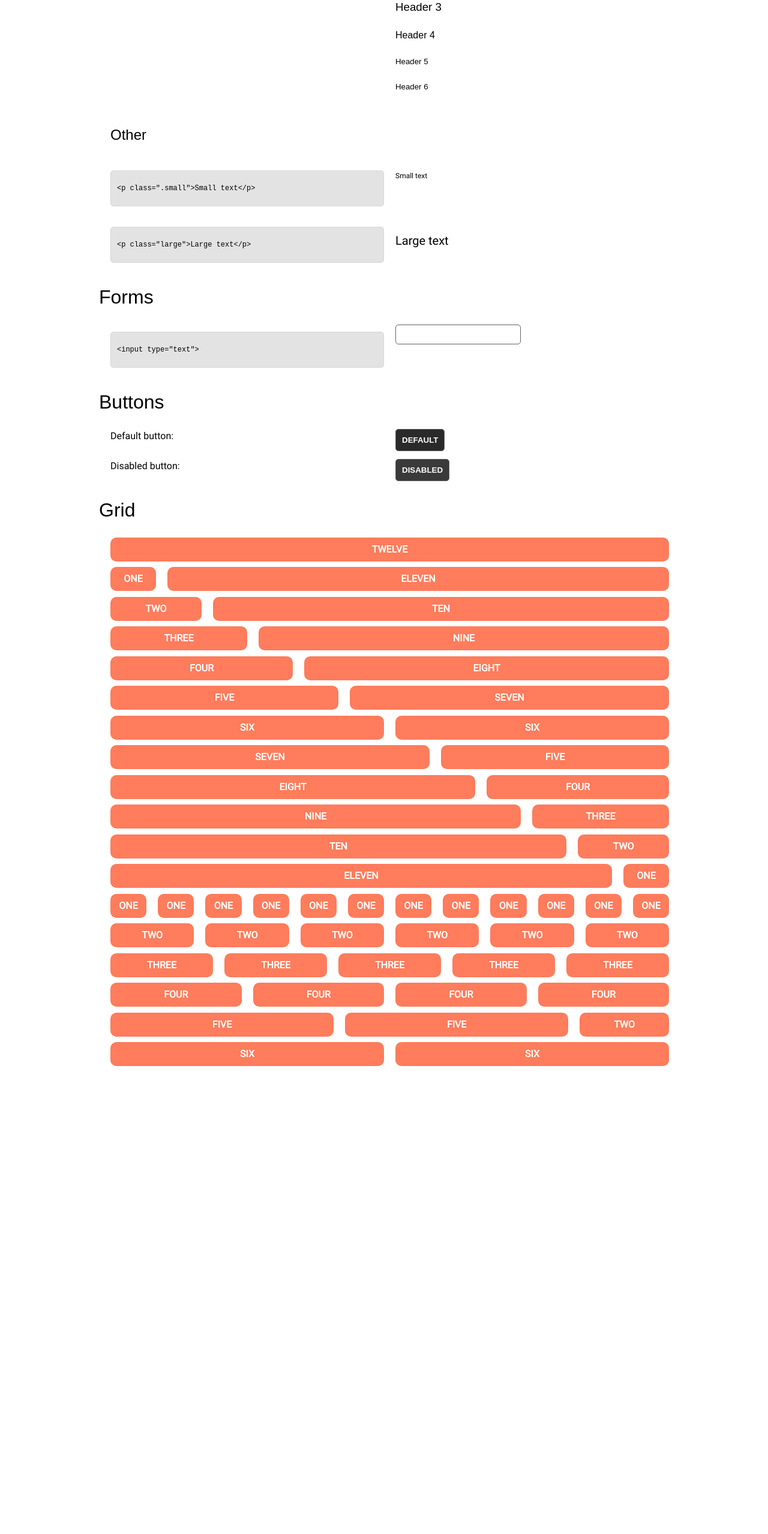
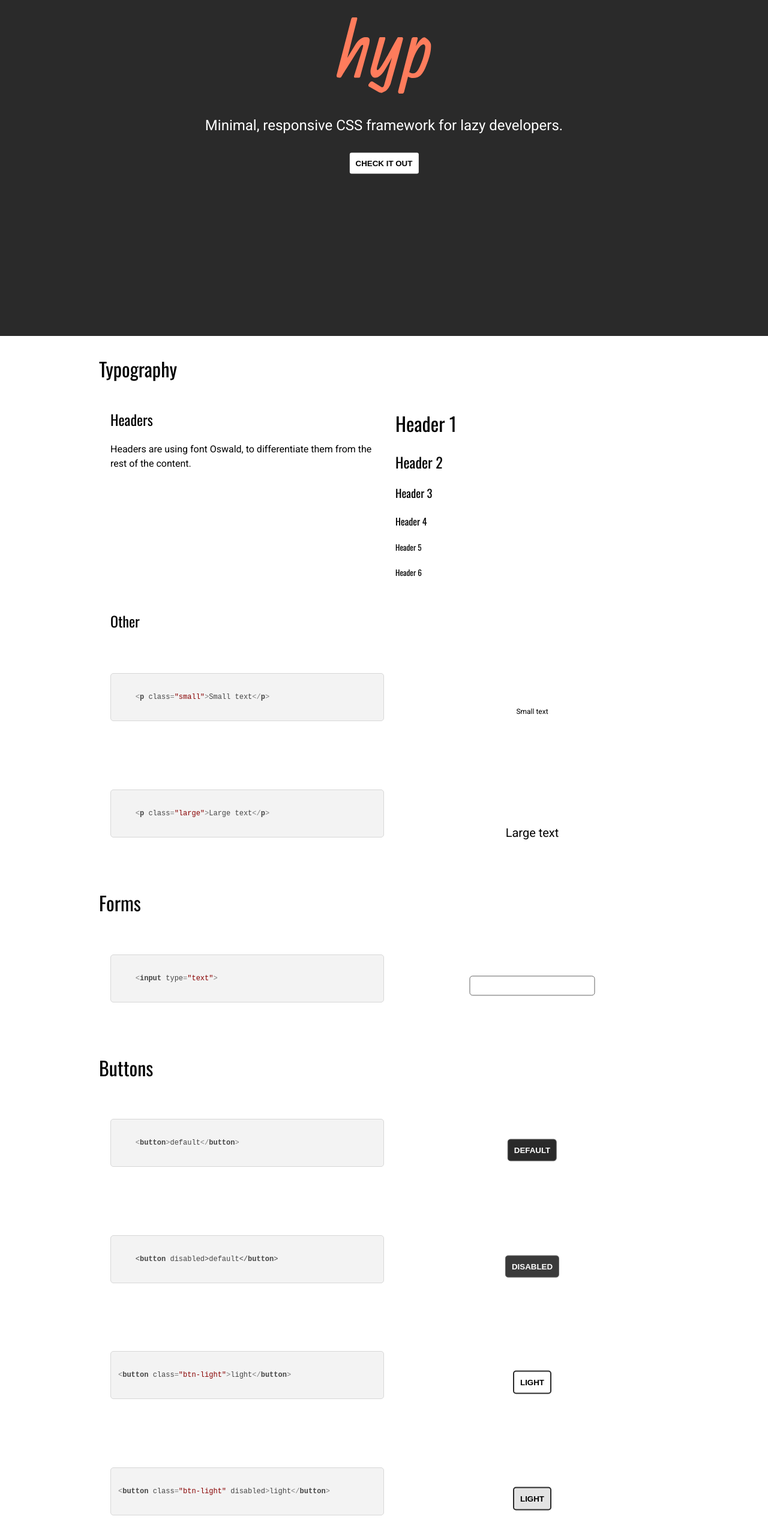
Before and after one commit to krszwsk/hyp, a website: page docs/index.html in a window 1280 px wide. Shown: the part 240-2797 px from the top of the page at 60% size. Before the commit the page ends 2027 px from the top, so only its background shows below. Drawn offline with nearby package versions, Linux system fonts and the light colour scheme; a web font is replaced by a local one.

Commit message:
:art: :sparkles: more docs, little bit of design, logo, highlightjs, scrolling on click

```diff
--- a/docs/css/hyp.min.css
+++ b/docs/css/hyp.min.css
@@ -3,9 +3,9 @@ hyp 0.0.0
 Copyright 2016 Krzysztof Kraszewski
 Free to use under MIT licence.
 */
-@font-face{font-family:Roboto;font-style:normal;font-weight:400;src:local('Roboto'),local('Roboto-Regular'),url(https://fonts.gstatic.com/s/roboto/v15/zN7GBFwfMP4uA6AR0HCoLQ.ttf) format('truetype')}@font-face{font-family:Oswald;font-style:normal;font-weight:400;src:local('Oswald Regular'),local('Oswald-Regular'),url(https://fonts.gstatic.com/s/oswald/v11/Y_TKV6o8WovbUd3m_X9aAA.ttf) format('truetype')}html{font-size:65%}body{font-family:Roboto,sans-serif;font-size:16px;line-height:1.5;margin:0;padding:0;width:100%}
+@import url(https://fonts.googleapis.com/css?family=Roboto);@import url(https://fonts.googleapis.com/css?family=Oswald);html{font-size:65%}body{font-family:Roboto,sans-serif;font-size:16px;line-height:1.5;margin:0;padding:0;width:100%}
 h1,h2,h3,h4,h5,h6{font-family:Oswald,sans-serif;font-weight:500}.small{font-size:12px}.large{font-size:20px}
-.container{max-width:950px;margin:0 auto}.row{display:flex;flex-direction:row;justify-content:flex-start;margin:1%;min-height:40px;width:100%;max-width:100%}.row-center{display:flex;flex-direction:row;justify-content:center;min-height:50px}.row [class*=" col-"],.row [class^=col-]{margin:0 1%;min-height:0}.row .col-1{width:8.16666667%}.row .col-2{width:16.3333333333%}.row .col-3{width:24.5%}.row .col-4{width:32.6666666667%}.row .col-5{width:40.8333333333%}.row .col-6{width:49%}.row .col-7{width:57.1666666665%}.row .col-8{width:65.3333333333%}.row .col-9{width:73.5000000002%}.row .col-10{width:81.6666666667%}.row .col-11{width:89.8333333333%}.row .col-12{width:100%}@media screen and (max-width:768px){.row,.row-center{flex-wrap:wrap;margin:0}.row [class*=" col-"],.row [class^=col-]{margin:1% 5%;width:100%}}
+.container{max-width:950px;margin:0 auto;padding:10px 20px}.row{display:flex;flex-direction:row;justify-content:flex-start;margin:1%;min-height:40px;width:100%;max-width:100%}.row-center{display:flex;flex-direction:row;justify-content:center;min-height:50px}.row [class*=" col-"],.row [class^=col-]{margin:0 1%;min-height:0}.row .col-1{width:8.16666667%}.row .col-2{width:16.3333333333%}.row .col-3{width:24.5%}.row .col-4{width:32.6666666667%}.row .col-5{width:40.8333333333%}.row .col-6{width:49%}.row .col-7{width:57.1666666665%}.row .col-8{width:65.3333333333%}.row .col-9{width:73.5000000002%}.row .col-10{width:81.6666666667%}.row .col-11{width:89.8333333333%}.row .col-12{width:100%}@media screen and (max-width:768px){.row,.row-center{flex-wrap:wrap;margin:0}.row [class*=" col-"],.row [class^=col-]{margin:1% 5%;width:100%}}
 input[type=text],input[type=password],input[type=number],textarea{border:1px solid #636363;border-radius:5px;padding:8px 15px;outline:0;-webkit-transition:.5s;-moz-transition:.5s;-ms-transition:.5s;-o-transition:.5s;transition:.5s}input[type=text]:focus,input[type=password]:focus,input[type=number]:focus,textarea:focus{border:1px solid #2DC7FF}
-button{background-color:#2a2a2a;border:1px solid #636363;border-radius:5px;color:#fff;font-weight:700;outline:0;padding:10px;text-transform:uppercase;-webkit-transition:.3s;-moz-transition:.3s;-ms-transition:.3s;-o-transition:.3s;transition:.3s}button:hover:not([disabled]){background-color:#fff;color:#2a2a2a;cursor:pointer}button:disabled{background-color:#3a3a3a;cursor:not-allowed;transition:none}
-.pull-left{float:left}.pull-right{float:right}.center{display:flex;flex-direction:row;justify-content:center}.code{background-color:#e3e3e3;border:1px solid #D7D7D7;border-radius:5px;font-family:monospace;font-size:12px;padding:20px 10px}
+button{font-weight:700;outline:0;padding:10px;text-transform:uppercase;background-color:#2a2a2a;border:1px solid #636363;border-radius:5px;color:#fff;-webkit-transition:.3s;-moz-transition:.3s;-ms-transition:.3s;-o-transition:.3s;transition:.3s}button:hover:not([disabled]){background-color:#fff;color:#2a2a2a;cursor:pointer}button:disabled{background-color:#3a3a3a;cursor:not-allowed;transition:none}.btn-light{background-color:#fff;border:2px solid #2a2a2a;border-radius:5px;color:#000;transition:.3s}.btn-light:hover:not([disabled]){background-color:#2a2a2a;border:2px solid #fff;color:#fff}.btn-light:disabled{background-color:#e3e3e3;cursor:not-allowed;transition:none}
+.pull-left{float:left}.pull-right{float:right}pre>code{background-color:#e3e3e3;border:1px solid #D7D7D7;border-radius:5px;font-family:monospace;font-size:12px;padding:20px 10px}.full{width:100%;height:100vh}.center-vh-parent{position:relative}.center-vh{position:absolute;top:50%;left:50%;-webkit-transform:translate(-50%,-50%);-moz-transform:translate(-50%,-50%);-ms-transform:translate(-50%,-50%);-o-transform:translate(-50%,-50%);transform:translate(-50%,-50%)}
--- a/docs/css/index.css
+++ b/docs/css/index.css
@@ -1,4 +1,17 @@
-.grid .row div {
+.hello {
+    background-color: #2a2a2a;
+    position: relative;
+}
+
+.hello .content {
+    display: block;
+    text-align: center;
+
+    color: white;
+    font-size: 24px;
+}
+
+.grid .grid-example .row div {
     background-color: #ff7c5c;
     border-radius: 10px;
     color: white;
@@ -6,3 +19,7 @@
     line-height: 40px;
     text-align: center;
 }
+
+code {
+    font-size: 12px;
+}
--- a/docs/index.html
+++ b/docs/index.html
@@ -4,18 +4,39 @@
     <meta charset="UTF-8">
     <meta name=viewport content="width=device-width, initial-scale=1">
     <title>hyp</title>
+
+    <link rel="stylesheet" href="//cdnjs.cloudflare.com/ajax/libs/highlight.js/9.8.0/styles/default.min.css">
+    <script src="//cdnjs.cloudflare.com/ajax/libs/highlight.js/9.8.0/highlight.min.js"></script>
+    <script src="https://code.jquery.com/jquery-3.1.1.min.js"
+            integrity="sha256-hVVnYaiADRTO2PzUGmuLJr8BLUSjGIZsDYGmIJLv2b8="
+            crossorigin="anonymous"></script>
+
     <link rel="stylesheet" type="text/css" href="css/hyp.min.css">
     <link rel="stylesheet" type="text/css" href="css/index.css">
 </head>
 <body>
+    <div class="hello full center-vh-parent">
+        <div class="content center-vh">
+            <img src="img/hyp.svg" class="">
+            <div class="desc">
+                <p>
+                    Minimal, responsive CSS framework for lazy developers.
+                </p>
+            </div>
+            <button class="btn-light">Check it out</button>
+        </div>
+    </div>
+
     <div class="container">
+        <div id="docs" class="docs">
             <div class="typography">
                 <h1>Typography</h1>
                 <div class="row">
                     <div class="col-6">
                         <h2>Headers</h2>
                         <p>
-                        Headers are using font Oswald, to differentiate them from the rest of the content.
+                            Headers are using font Oswald,
+                            to differentiate them from the rest of the content.
                         </p>
                     </div>
                     <div class="col-6">
@@ -34,12 +55,14 @@
                 </div>
                 <div class="row">
                     <div class="col-6">
-                    <p class="code">
-                        &lt;p class=".small"&gt;Small text&lt;/p&gt;
-                    </p>
+                         <pre>
+                             <code class="html">
+    &lt;p class=&quot;small&quot;&gt;Small text&lt;/p&gt;
+                             </code>
+                         </pre>
                     </div>
-                <div class="col-6">
-                    <p class="small">
+                    <div class="col-6 center-vh-parent">
+                        <p class="small center-vh">
                             Small text
                         </p>
                     </div>
@@ -47,12 +70,14 @@
 
                 <div class="row">
                     <div class="col-6">
-                    <p class="code">
+                        <pre>
+                            <code class="html">
     &lt;p class="large"&gt;Large text&lt;/p&gt;
-                    </p>
+                            </code>
+                        </pre>
                     </div>
-                <div class="col-6">
-                    <p class="large">
+                    <div class="col-6 center-vh-parent">
+                        <p class="large center-vh">
                             Large text
                         </p>
                     </div>
@@ -63,12 +88,14 @@
                 <h1>Forms</h1>
                 <div class="row">
                     <div class="col-6">
-                    <p class="code">
+                        <pre>
+                            <code class="html">
     &lt;input type="text"&gt;
-                    </p>
+                            </code>
+                        </pre>
                     </div>
-                <div class="col-6">
-                    <input type="text">
+                    <div class="col-6 center-vh-parent">
+                        <input type="text" class="center-vh">
                     </div>
                 </div>
             </div>
@@ -76,18 +103,59 @@
             <div class="buttons">
                 <h1>Buttons</h1>
                 <div class="row">
-                <div class="col-6">Default button:</div>
-                <div class="col-6"><button>default</button></div>
+                    <div class="col-6">
+                        <pre>
+                            <code class="html">
+    &lt;button&gt;default&lt;/button&gt;
+                            </code>
+                        </pre>
+                    </div>
+                    <div class="col-6 center-vh-parent">
+                        <button class="center-vh">default</button>
+                    </div>
                 </div>
                 <div class="row">
-                <div class="col-6">Disabled button: </div>
-                <div class="col-6"><button disabled>disabled</button></div>
+                    <div class="col-6">
+                        <pre>
+                            <code>
+    &lt;button disabled&gt;default&lt;/button&gt;
+                            </code>
+                        </pre>
+                    </div>
+                    <div class="col-6 center-vh-parent">
+                        <button disabled class="center-vh">disabled</button>
+                    </div>
+                </div>
+                <div class="row">
+                    <div class="col-6">
+                        <pre>
+                            <code class="html">
+&lt;button class="btn-light"&gt;light&lt;/button&gt;
+                            </code>
+                        </pre>
+                    </div>
+                    <div class="col-6 center-vh-parent">
+                        <button class="btn-light center-vh">light</button>
+                    </div>
+                </div>
+                <div class="row">
+                    <div class="col-6">
+                        <pre>
+                            <code class="html">
+&lt;button class="btn-light" disabled&gt;light&lt;/button&gt;
+                            </code>
+                        </pre>
+                    </div>
+                    <div class="col-6 center-vh-parent">
+                        <button class="btn-light center-vh" disabled>light</button>
+                    </div>
                 </div>
 
             </div>
 
             <div class="grid">
                 <h1>Grid</h1>
+                <div class="grid-example">
                     <div class="row">
                         <div class="col-12">TWELVE</div>
                     </div>
@@ -135,52 +203,55 @@
                         <div class="col-11">ELEVEN</div>
                         <div class="col-1">ONE</div>
                     </div>
+                </div>
+
                 <div class="row">
-                <div class="col-1">ONE</div>
-                <div class="col-1">ONE</div>
-                <div class="col-1">ONE</div>
-                <div class="col-1">ONE</div>
-                <div class="col-1">ONE</div>
-                <div class="col-1">ONE</div>
-                <div class="col-1">ONE</div>
-                <div class="col-1">ONE</div>
-                <div class="col-1">ONE</div>
-                <div class="col-1">ONE</div>
-                <div class="col-1">ONE</div>
-                <div class="col-1">ONE</div>
+                    <div class="col-12">
+                        <pre>
+                            <code class="html">
+    &lt;div class=&quot;row&quot;&gt;
+        &lt;div class=&quot;col-12&quot;&gt;TWELVE&lt;/div&gt;
+    &lt;/div&gt;
+    &lt;div class=&quot;row&quot;&gt;
+        &lt;div class=&quot;col-1&quot;&gt;ONE&lt;/div&gt;
+        &lt;div class=&quot;col-11&quot;&gt;ELEVEN&lt;/div&gt;
+    &lt;/div&gt;
+    &lt;!-- ... --&gt;
+    &lt;div class=&quot;row&quot;&gt;
+        &lt;div class=&quot;col-11&quot;&gt;ELEVEN&lt;/div&gt;
+        &lt;div class=&quot;col-1&quot;&gt;ONE&lt;/div&gt;
+    &lt;/div&gt;
+                            </code>
+                        </pre>
                     </div>
-            <div class="row">
-                <div class="col-2">TWO</div>
-                <div class="col-2">TWO</div>
-                <div class="col-2">TWO</div>
-                <div class="col-2">TWO</div>
-                <div class="col-2">TWO</div>
-                <div class="col-2">TWO</div>
-            </div>
-            <div class="row">
-                <div class="col-3">THREE</div>
-                <div class="col-3">THREE</div>
-                <div class="col-3">THREE</div>
-                <div class="col-3">THREE</div>
-                <div class="col-3">THREE</div>
-            </div>
-            <div class="row">
-                <div class="col-4">FOUR</div>
-                <div class="col-4">FOUR</div>
-                <div class="col-4">FOUR</div>
-                <div class="col-4">FOUR</div>
-            </div>
-            <div class="row">
-                <div class="col-5">FIVE</div>
-                <div class="col-5">FIVE</div>
-                <div class="col-2">TWO</div>
-            </div>
-            <div class="row">
-                <div class="col-6">SIX</div>
-                <div class="col-6">SIX</div>
                 </div>
             </div>
 
+            <div class="utils">
+                <h1>Utilities</h1>
+                <div class="row">
+                    <div class="col-6">
+                        Classes that do things you would usually write yourself.
                     </div>
+                    <div class="col-6">
+                        <pre>
+                            <code class="html">
+    &lt;!-- Makes div the size of the whole screen --&gt;
+    &lt;div class=&quot;full&quot;&gt;&lt;/div&gt;
+    &lt;!-- Pulls div to the left --&gt;
+    &lt;div class=&quot;pull-left&quot;&gt;&lt;/div&gt;
+    &lt;!-- Pulls div to the right --&gt;
+    &lt;div class=&quot;pull-right&quot;&gt;&lt;/div&gt;
+    &lt;!-- Centers everything inside div --&gt;
+    &lt;div class=&quot;center-inside&quot;&gt;&lt;/div&gt;
+                            </code>
+                        </pre>
+                    </div>
+                </div>
+            </div>
+        </div>
+    </div>
+
+    <script src="js/index.js"></script>
 </body>
 </html>
```
Also changed, not shown: docs/js/index.js (added, +11 -0 lines). Lines whose indentation alone changed are shown as unchanged.
